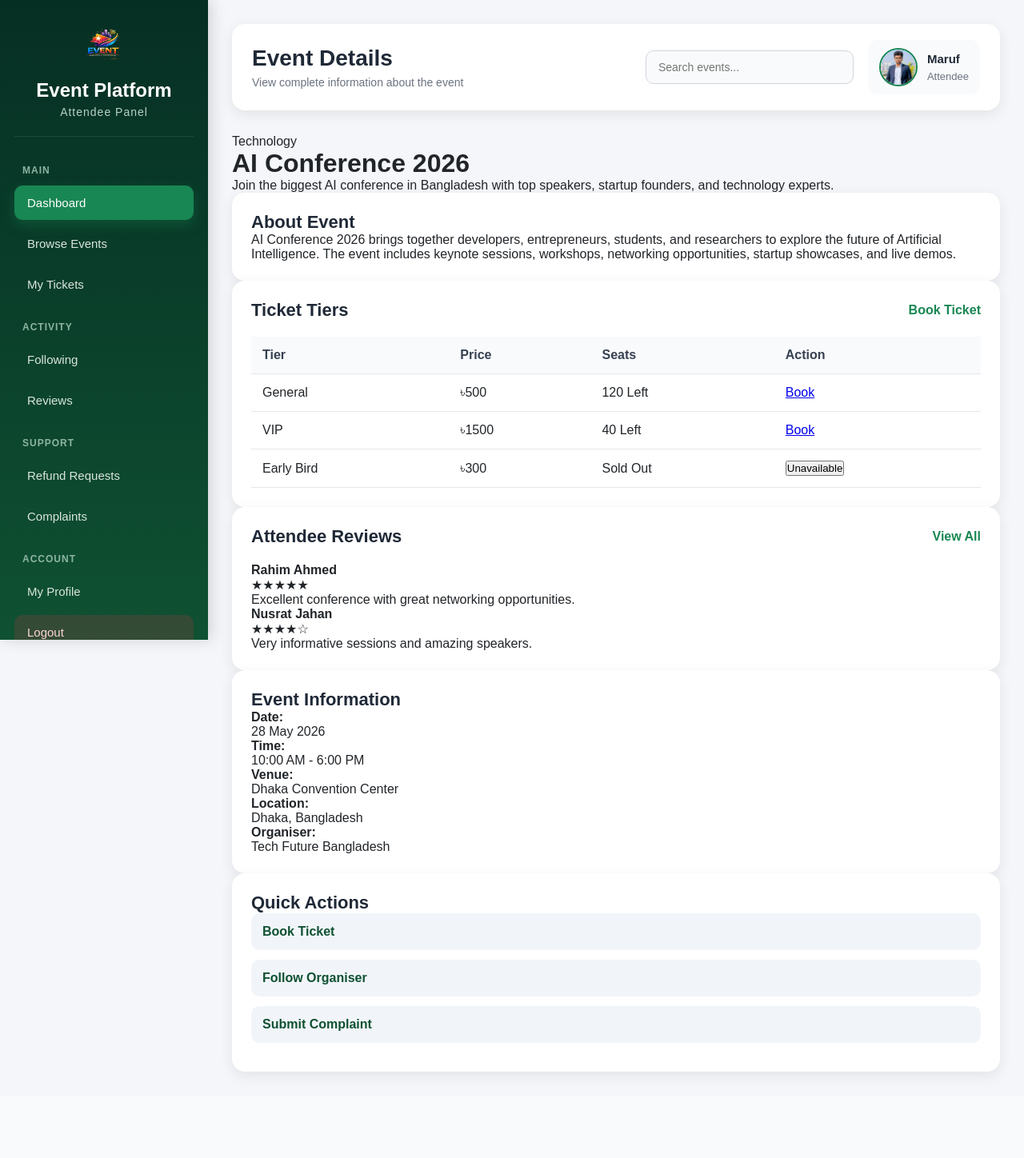
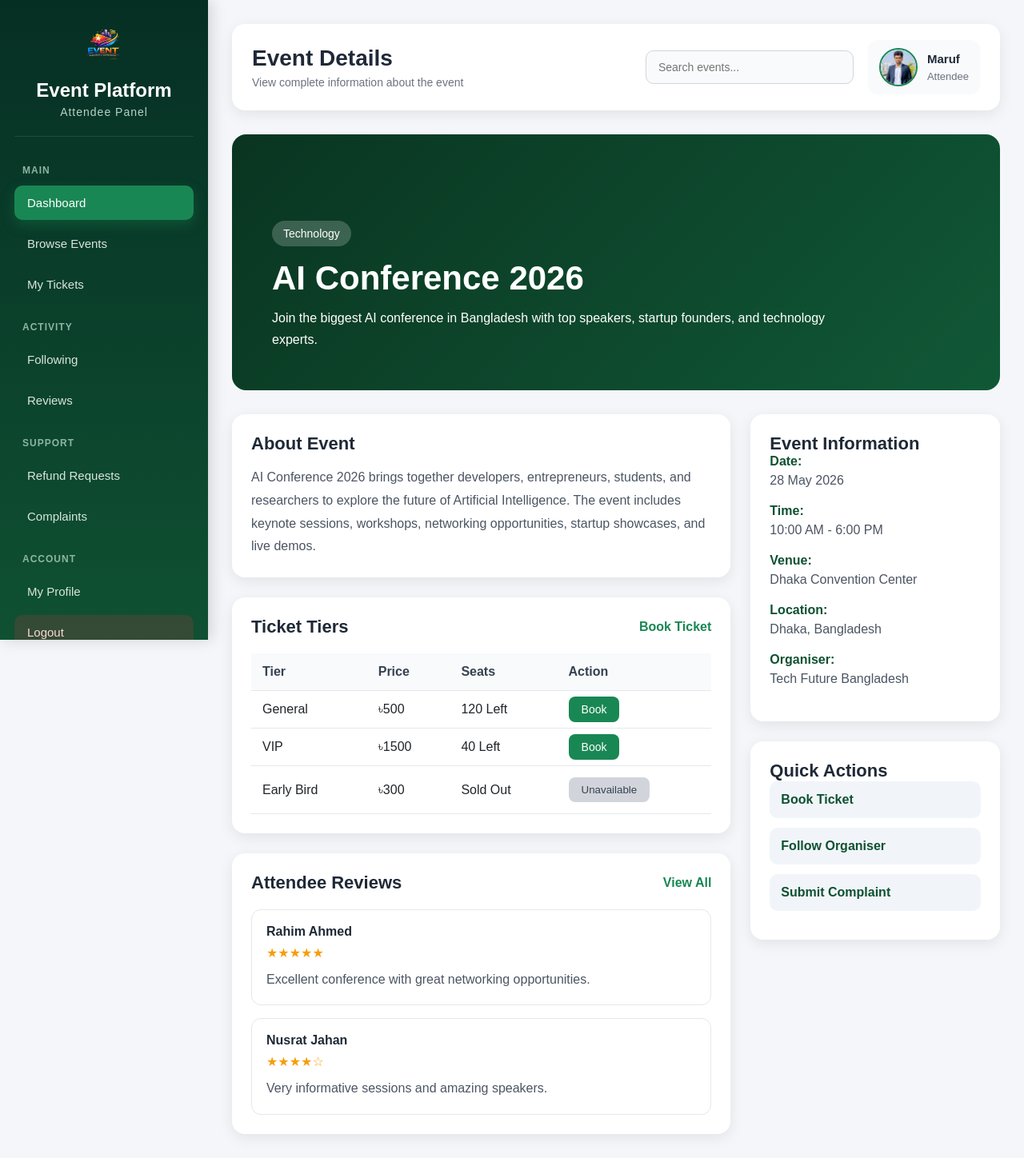
Before and after one commit to labib999/WebtechProject, a PHP site: page /views/attendee/event-details.php in a window 1280 px wide. Shown: the whole page at 80% size. Before the commit the page ends 1347 px from the top, so only its background shows below. Run offline with PHP 8.4, Linux system fonts and the light colour scheme.

Commit message:
Event details css

```diff
--- a/public/css/attendee.css
+++ b/public/css/attendee.css
@@ -424,3 +424,148 @@ body{
     color: #6b7280;
     font-size: 13px;
 }
+
+
+
+
+
+
+
+
+
+
+
+
+
+
+/* EVENT DETAILS-----------------------------------------------------------------------*/
+
+.event-banner{
+    height: 320px;
+    border-radius: 18px;
+    background: linear-gradient(135deg, #0f5132, #198754);
+    margin-bottom: 30px;
+    overflow: hidden;
+    position: relative;
+}
+
+.banner-overlay{
+    width: 100%;
+    height: 100%;
+    background: rgba(0,0,0,0.35);
+    padding: 50px;
+    color: white;
+    display: flex;
+    flex-direction: column;
+    justify-content: end;
+}
+
+.event-category{
+    background: rgba(255,255,255,0.2);
+    width: fit-content;
+    padding: 8px 14px;
+    border-radius: 30px;
+    margin-bottom: 16px;
+    font-size: 14px;
+}
+
+.banner-overlay h1{
+    font-size: 42px;
+    margin-bottom: 12px;
+}
+
+.banner-overlay p{
+    max-width: 700px;
+    line-height: 1.7;
+}
+
+/* Layout */
+.event-details-grid{
+    display: grid;
+    grid-template-columns: 2fr 1fr;
+    gap: 25px;
+}
+
+.event-main-info{
+    display: flex;
+    flex-direction: column;
+    gap: 25px;
+}
+
+.event-sidebar{
+    display: flex;
+    flex-direction: column;
+    gap: 25px;
+}
+
+/* Description */
+
+.event-description{
+    line-height: 1.8;
+    color: #4b5563;
+    margin-top: 15px;
+}
+
+/* Info Box */
+
+.info-item{
+    margin-bottom: 20px;
+}
+
+.info-item strong{
+    color: #0f5132;
+    display: block;
+    margin-bottom: 6px;
+}
+
+.info-item p{
+    color: #4b5563;
+}
+
+/* Table Button */
+
+.table-btn{
+    background: #198754;
+    color: white;
+    padding: 8px 16px;
+    border-radius: 8px;
+    text-decoration: none;
+    font-size: 14px;
+}
+
+.table-btn:hover{
+    background: #0f5132;
+}
+
+.disabled-btn{
+    background: #d1d5db;
+    border: none;
+    padding: 8px 16px;
+    border-radius: 8px;
+    color: #374151;
+}
+
+/* Reviews */
+
+.review-box{
+    padding: 18px;
+    border: 1px solid #e5e7eb;
+    border-radius: 12px;
+    margin-top: 16px;
+}
+
+.review-box h4{
+    margin-bottom: 8px;
+    color: #1f2937;
+}
+
+.review-box span{
+    color: #f59e0b;
+    display: block;
+    margin-bottom: 10px;
+}
+
+.review-box p{
+    color: #4b5563;
+    line-height: 1.7;
+}
```
